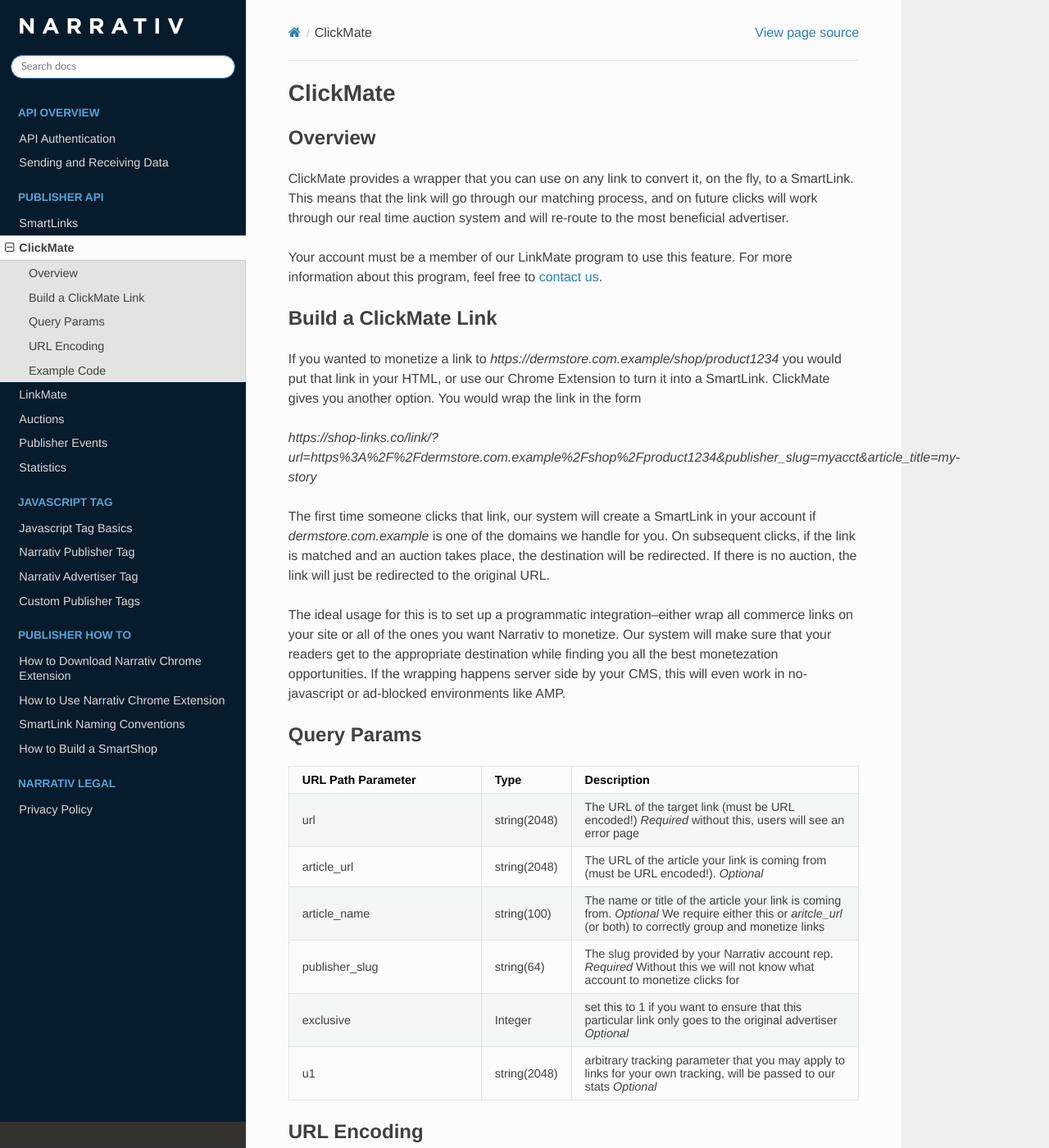
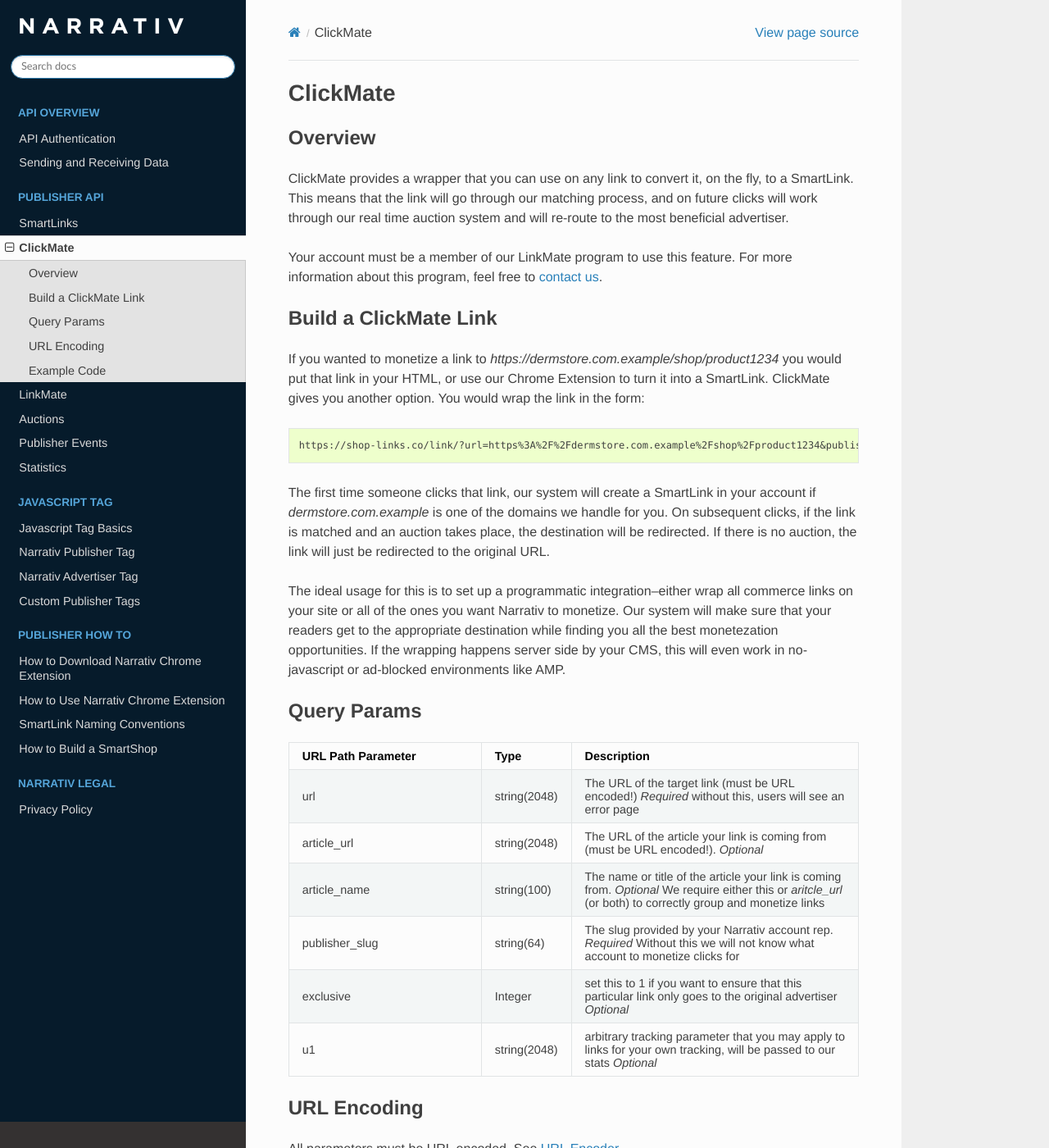
Before and after one commit to robinssq/api-docs, a Sphinx documentation site: the page built from docs/clickmate.rst, in a window 1280 px wide and 1400 px high. Shown: the whole window at 82% size. Built offline with Sphinx 7.4.7 and the Read the Docs theme 2.0.0, drawn with Linux system fonts in a browser that asks for light colours; some of the changed lines change nothing that is shown; some of the changed text lies outside the part shown.

Commit message:
Update Clickmate param name in example

```diff
--- a/docs/clickmate.rst
+++ b/docs/clickmate.rst
@@ -19,9 +19,12 @@
 
 If you wanted to monetize a link to `https://dermstore.com.example/shop/product1234`
 you would put that link in your HTML, or use our Chrome Extension to turn it into a SmartLink.
-ClickMate gives you another option. You would wrap the link in the form
+ClickMate gives you another option. You would wrap the link in the form:
 
-`https://shop-links.co/link/?url=https%3A%2F%2Fdermstore.com.example%2Fshop%2Fproduct1234&publisher_slug=myacct&article_title=my-story`
+::
+
+   https://shop-links.co/link/?url=https%3A%2F%2Fdermstore.com.example%2Fshop%2Fproduct1234&publisher_slug=myacct&article_name=my-story
+
 
 The first time someone clicks that link, our system will create a SmartLink in your account if
 `dermstore.com.example` is one of the domains we handle for you. On subsequent clicks, if the link is
@@ -86,12 +89,12 @@
 
    var url = 'https://merchant.example/product1234';
    var slug = 'myacct';
-   var title = document.title;
-   var article_url = window.location.href;
+   var articleName = document.title;
+   var articleUrl = window.location.href;
    var clickmateUrl = 'https://shop-links.co/link?url=' + encodeURIComponent(url) +
-      '&publisher_slug=' + myacct +
-      '&article_name=' + title +
-      '&article_url=' + encodeURIComponent(article_url);
+      '&publisher_slug=' + slug +
+      '&article_name=' + encodeURIComponent(articleName) +
+      '&article_url=' + encodeURIComponent(articleUrl);
 
 
 .. _contact us: mailto:hello@narrativ.com
```
